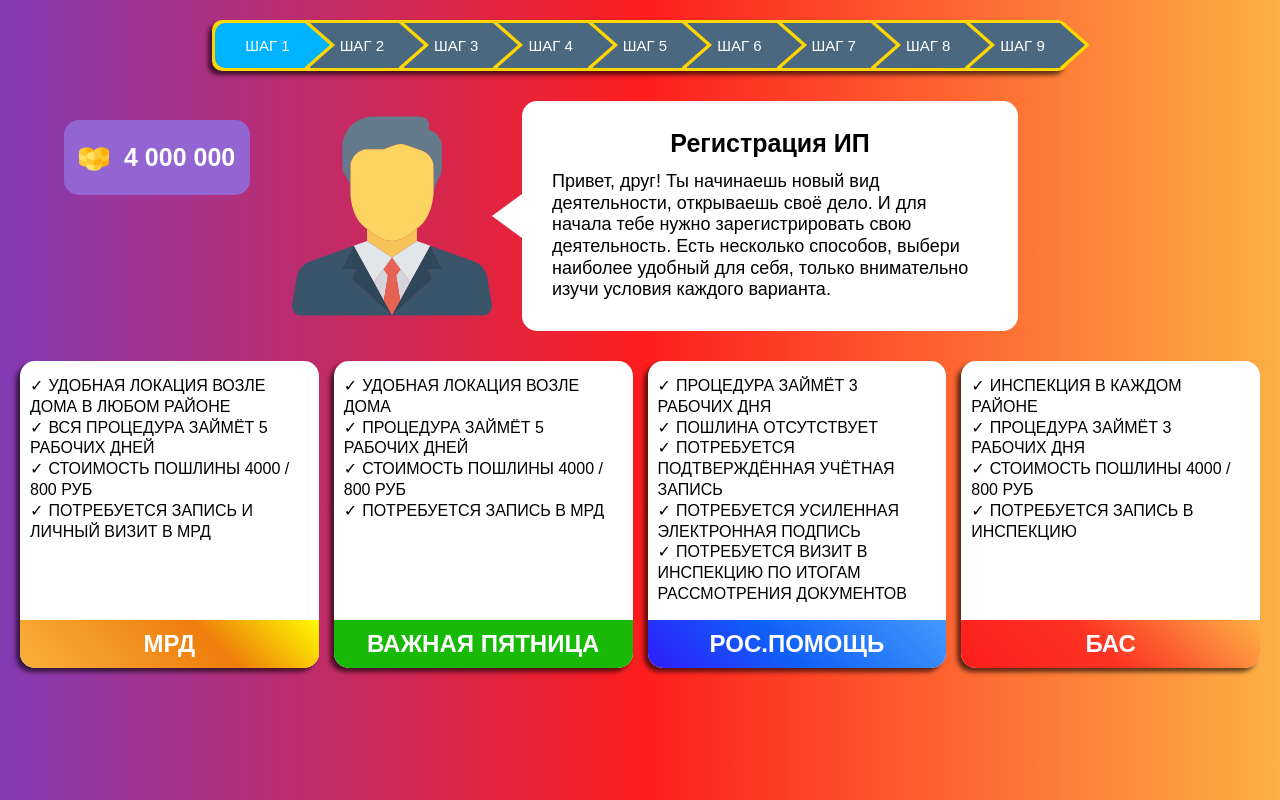
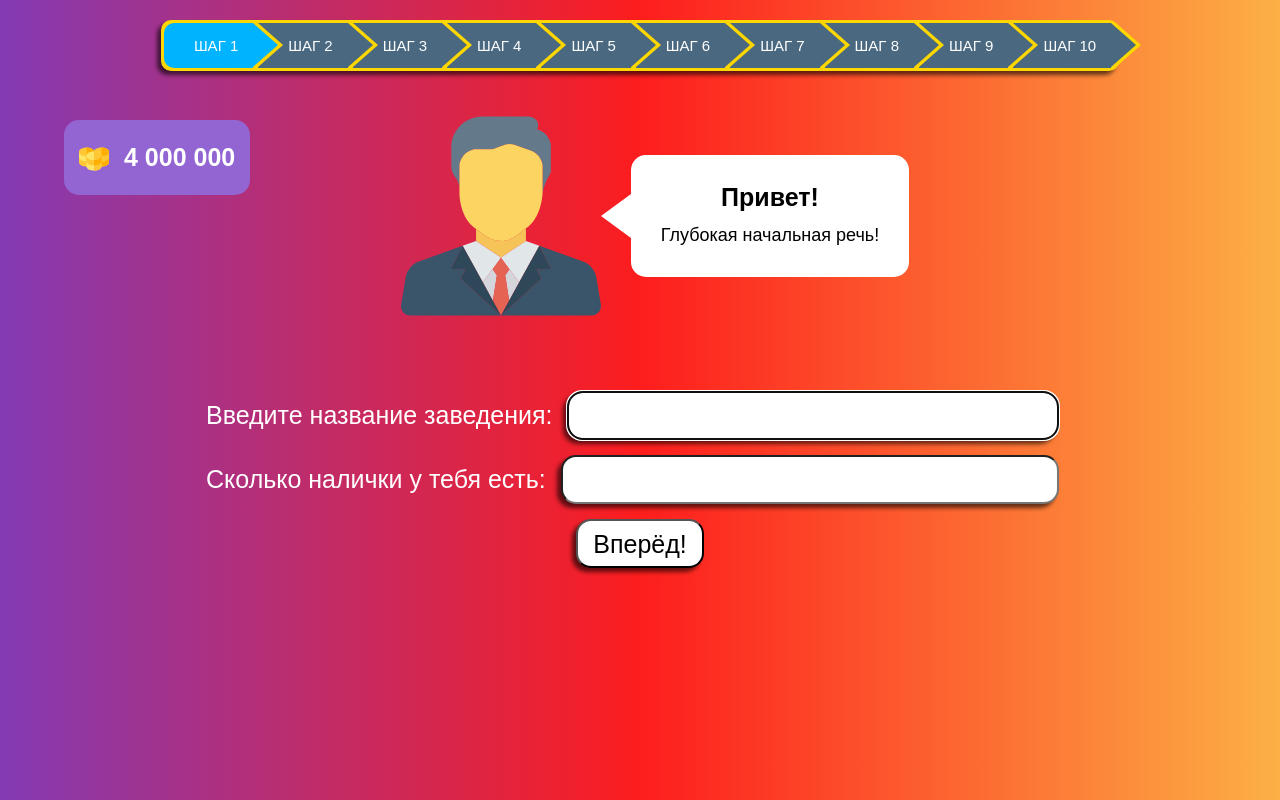
Before and after one commit to maksimbuyanov/pet, a React (Create React App) app: page / in a window 1280 px wide. Built offline with nearby package versions, Linux system fonts and the light colour scheme.

Commit message:
isFirstStep

```diff
--- a/src/Components/InitializingPage/Start.jsx
+++ b/src/Components/InitializingPage/Start.jsx
@@ -13,10 +13,12 @@ import { startGame } from "../../redux/initializingActionsCreators"
 function Start() {
   const dispatch = useDispatch()
   const nameRef = useRef()
+  const cashRef = useRef()
   const cash = useSelector(getCash)
   const step = useSelector(getStep)
   const { dialog, choice } = setup[step]
-  const isFinalStep = step < 9
+  const isFirstStep = step === 0
+  const isFinalStep = step === setup.length
   const onSubmitName = e => {
     e.preventDefault()
     dispatch(startGame(nameRef.current.value))
@@ -30,15 +32,11 @@ function Start() {
         text={dialog.text}
         title={dialog.title}
       />
-      {isFinalStep ? (
-        <Choice
-          positionClass={choice.positionClass}
-          cardsArr={choice.cardsArr}
-        />
-      ) : (
+
+      {isFirstStep && (
         <form className="initial__form" onSubmit={onSubmitName}>
-          <label htmlFor="name">
-            <span className="initial__label">Введите название заведения: </span>
+          <label htmlFor="name" className="initial__label">
+            <span className="initial__text">Введите название заведения: </span>
             <input
               ref={nameRef}
               type="text"
@@ -48,10 +46,28 @@ function Start() {
               autoFocus={Boolean(1)}
             />
           </label>
+          <label htmlFor="cash" className="initial__label">
+            <span className="initial__text">Сколько налички у тебя есть:</span>
+            <input
+              min={1_000_000}
+              max={10_000_000}
+              type="number"
+              ref={cashRef}
+              name="cash"
+              required={Boolean(1)}
+              className="initial__input"
+            />
+          </label>
           <button type="submit" className="initial__button">
             Вперёд!
           </button>
         </form>
+      )}
+      {!isFirstStep && !isFinalStep && (
+        <Choice
+          positionClass={choice.positionClass}
+          cardsArr={choice.cardsArr}
+        />
       )}
     </div>
   )
--- a/src/Components/InitializingPage/Start.scss
+++ b/src/Components/InitializingPage/Start.scss
@@ -44,17 +44,28 @@
 
   &__form {
     display: flex;
+    flex-direction: column;
     align-items: center;
     justify-content: center;
     margin: $size3 auto 0;
   }
 
   &__label {
+    display: flex;
+    align-items: center;
+    width: 70%;
+    margin-bottom: $size;
+  }
+
+  &__text {
     color: white;
     font-size: $title-size;
+    white-space: nowrap;
+    margin-right: $size;
   }
 
   &__input {
+    width: 100%;
     padding: $size / 2 $size;
     margin-right: $size;
     border-radius: $size;
@@ -84,6 +95,4 @@
       transform: translateY(-10px);
     }
   }
-
-  // background-image: url("../../../src/image/background.webp");
 }
--- a/src/Components/helpers/text.js
+++ b/src/Components/helpers/text.js
@@ -49,9 +49,18 @@ export const nav_steps = [
   "Шаг 7",
   "Шаг 8",
   "Шаг 9",
+  "Шаг 10",
 ]
 
 export const setup = [
+  {
+    dialog: {
+      positionClass: "initial__dialog",
+      text: `Глубокая начальная речь!`,
+      title: `Привет!`,
+    },
+    choice: null,
+  },
   {
     dialog: {
       positionClass: "initial__dialog",
@@ -149,20 +158,20 @@ export const setup = [
       positionClass: "initial__choice",
       cardsArr: [
         {
-          cost: null,
+          cost: 0,
           title: ALIEN,
           listItems: `Купи уже работающую кофейню и сэкономь время.
           Однако обрати внимание на стоимость, придётся заплатить за труды предыдущего владельца.`,
         },
         {
-          cost: null,
+          cost: 0,
           title: FRANCHISE,
           listItems: `Используй уже проверенную модель работы и бренд.
           Это повысит узнаваемость кафе и позволит сократить расходы на маркетинг.
           Однако придётся платить комиссию с каждого проданного кофе.`,
         },
         {
-          cost: null,
+          cost: 0,
           title: FROM_NOTHING,
           listItems: `Попробуй все организовать по-своему. Это потребует времени, но позволит сэкономить на расходах.`,
         },
@@ -295,7 +304,7 @@ export const setup = [
       positionClass: "initial__choice",
       cardsArr: [
         {
-          cost: null,
+          cost: 0,
           title: SEARCH_WITH_FRIENDSHELP,
           listItems: `У тебя есть много знакомых в сфере общественных заведений,
           у них есть большая база необходимых тебе сотрудников. Такое решение
@@ -303,7 +312,7 @@ export const setup = [
           ведь отбирать кандидатов и назначать им встречи тебе придётся самому.`,
         },
         {
-          cost: null,
+          cost: 0,
           title: SEARCHING_CANDIDATE,
           listItems: `Воспользуйся сервисом "Найти кадр" ! Ты сможешь быстро
           найти все необходимые компетенции на проверенной площадке.`,
@@ -323,7 +332,6 @@ export const setup = [
       cardsArr: [
         {
           cost: 0,
-
           title: WHOLESALE_BASE,
           listItems: `Хочешь сделать хорошо, сделай сам. Недалеко от города
           есть хорошие оптовые базы, но ездить туда очень долго. Подумай
@@ -331,7 +339,6 @@ export const setup = [
         },
         {
           cost: 0,
-
           title: DARKSTORE,
           listItems: `Можно обратиться на маркетплейс и делать заказ в режиме
           онлайн, не нужно тратить время на дорогу и всегда есть большой выбор.
@@ -339,7 +346,6 @@ export const setup = [
         },
         {
           cost: 8000,
-
           title: PERSONAL_DISTRIBUTOR,
           listItems: `Можно найти своего "Личного" поставщика. Обрати внимание
           сколько и каких затрат потребуется для поиска своего человека.`,
@@ -358,14 +364,14 @@ export const setup = [
       positionClass: "initial__choice",
       cardsArr: [
         {
-          cost: null,
+          cost: 0,
           title: PERMISSION_1,
           listItems: `Тебе предстоит получить разрешение Р.Т.К. Ты работаешь в
           сфере общественного питания и у тебя должны соблюдать все нормы и
           правила по изготовлению, хранению, и реализации питания`,
         },
         {
-          cost: null,
+          cost: 0,
           title: PERMISSION_2,
           listItems: `Получить разрешение также необходимо, чтобы быть
           уверенным к готовности к ситуациям связанным с пожарами, газовым и
```
Also changed, not shown: 1 other file (tests, documents, lock files or other folders).
